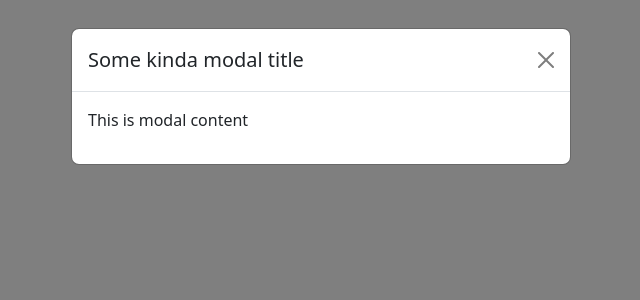
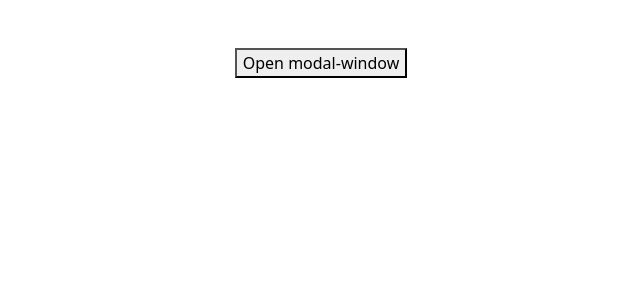
Before and after one commit to allmvna/hw-58, a React (Vite) app: page / in a window 1280 px wide. Shown: the top 300 px of the page, without its empty margins (319-959 px from the left). Built offline with nearby package versions, Linux system fonts and the light colour scheme; the HTML template or start-up script is replaced by a standard one.

Commit message:
Added a button config to the modal window.

```diff
--- a/src/App.tsx
+++ b/src/App.tsx
@@ -2,23 +2,42 @@ import "./App.css";
 import Modal from "./components/UI/Modal/Modal.tsx";
 import {useState} from "react";
 
+
 function App() {
-  const [showModal, setShowModal] = useState<boolean>(true);
+  const [showModal, setShowModal] = useState<boolean>(false);
 
-  const cancel = () => setShowModal(!showModal);
+  const cancel = () => setShowModal(false);
+
+  const arrayConfigButtons = [
+    {
+      type: "primary",
+      label: "Continue",
+      onClick: () => console.log("clicked continue"),
+    },
+    {
+      type: "danger",
+      label: "Close",
+        onClick: cancel,
+    },
+  ];
 
   return (
       <>
+          <div className='text-center mt-5'>
+              <button onClick={() => setShowModal(true)}>Open modal-window</button>
+          </div>
+
           <Modal
               show={showModal}
               closeModal={cancel}
               title="Some kinda modal title"
+              arrayConfigButtons={arrayConfigButtons}
           >
               <p>This is modal content</p>
           </Modal>
+
       </>
-  )
-
+  );
 }
 
 export default App;
--- a/src/components/UI/Modal/Modal.tsx
+++ b/src/components/UI/Modal/Modal.tsx
@@ -1,29 +1,42 @@
-import React, {ReactNode} from 'react';
+import React from "react";
 
-interface ModalProps extends React.PropsWithChildren{
+interface ModalProps extends React.PropsWithChildren {
   title: string;
   show: boolean;
   closeModal: () => void;
+
+  arrayConfigButtons: {
+    type: string;
+    label: string;
+    onClick: () => void;
+  }[];
 }
 
-const Modal: React.FC<ModalProps> = ({ show, children, closeModal, title}) => {
+const Modal: React.FC<ModalProps> = ({ show, children, closeModal, title, arrayConfigButtons }) => {
   return (
     <>
       {show && (
-                <div
-                    className="modal-backdrop show"
-                    style={{display: 'block'}}
-                />
+        <div className="modal-backdrop show" style={{ display: "block" }}  />
       )}
-            <div className="modal show" style={{display: show ? "block" : "none"}}>
+      <div className="modal show" style={{ display: show ? "block" : "none" }}>
         <div className="modal-dialog">
           <div className="modal-content">
             <div className="modal-header">
               <h1 className="modal-title fs-5">{title}</h1>
-                            <button className="btn-close" onClick={closeModal}>
-                            </button>
+              <button className="btn-close" onClick={closeModal}></button>
             </div>
             <div className="p-3">{children}</div>
+            <div className="modal-footer">
+              {arrayConfigButtons.map((button, index) => (
+                  <button
+                      key={index}
+                      className={`btn btn-${button.type}`}
+                      onClick={button.onClick}
+                  >
+                    {button.label}
+                  </button>
+              ))}
+            </div>
           </div>
         </div>
       </div>
```
Lines whose indentation alone changed are shown as unchanged.
